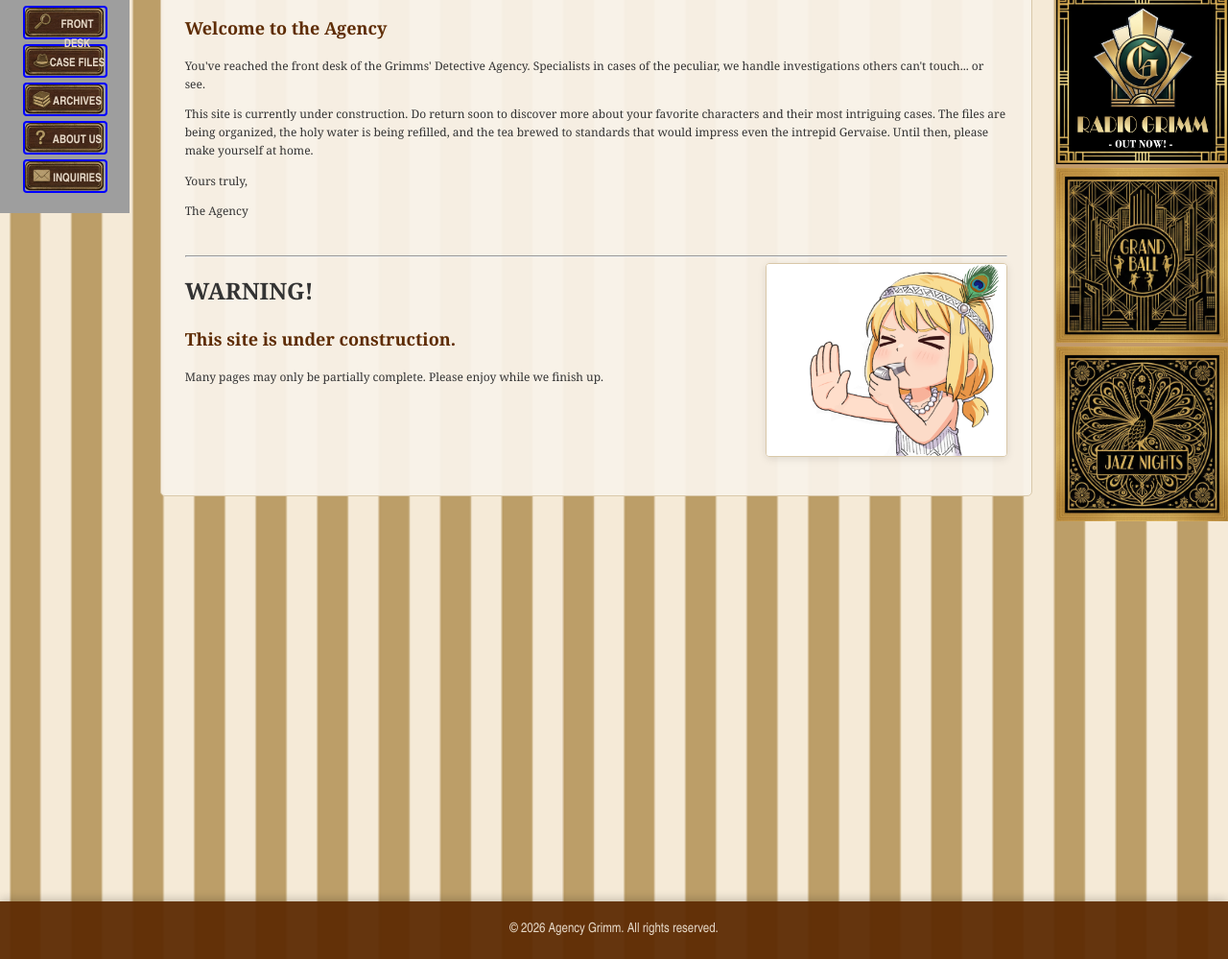
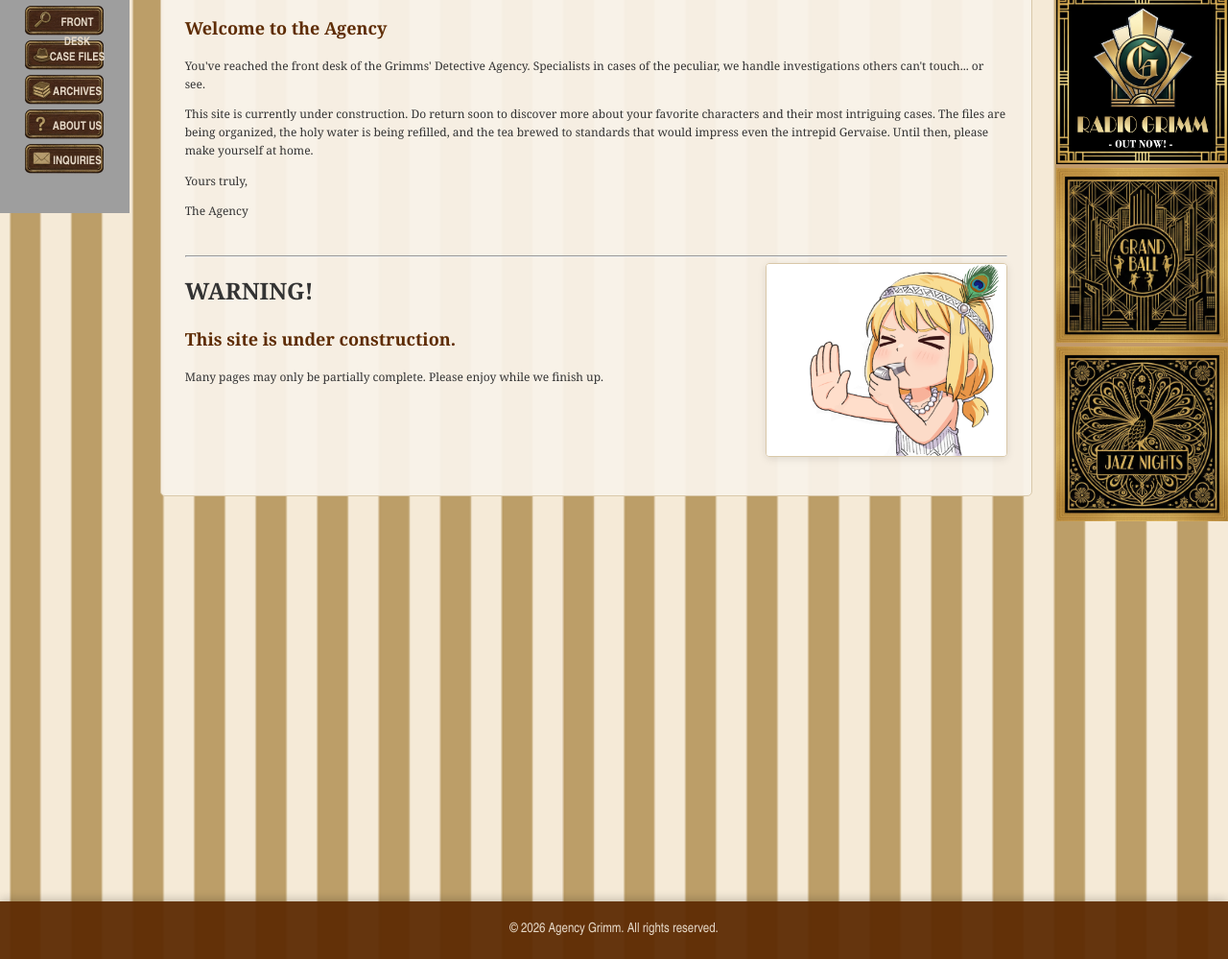
Before and after one commit to johnhopes-collab/grimmsdetectiveagency, a Jekyll site: the page built from index.html, in a window 1280 px wide. Shown: the part 692-1691 px from the top of the page at 96% size. Built offline with Jekyll 4.4.1, drawn with Linux system fonts in a browser that asks for light colours; grey boxes are pictures that could not be loaded.

Commit message:
Update style.scss

```diff
--- a/assets/css/style.scss
+++ b/assets/css/style.scss
@@ -113,7 +113,6 @@ body {
     background-size: 100% 100%;
     background-repeat: no-repeat;
     background-position: center;
-    border: 2px solid blue;
     color: var(--button-text);
     text-align: center;
     font-family: 'Arial Narrow', sans-serif;
```
